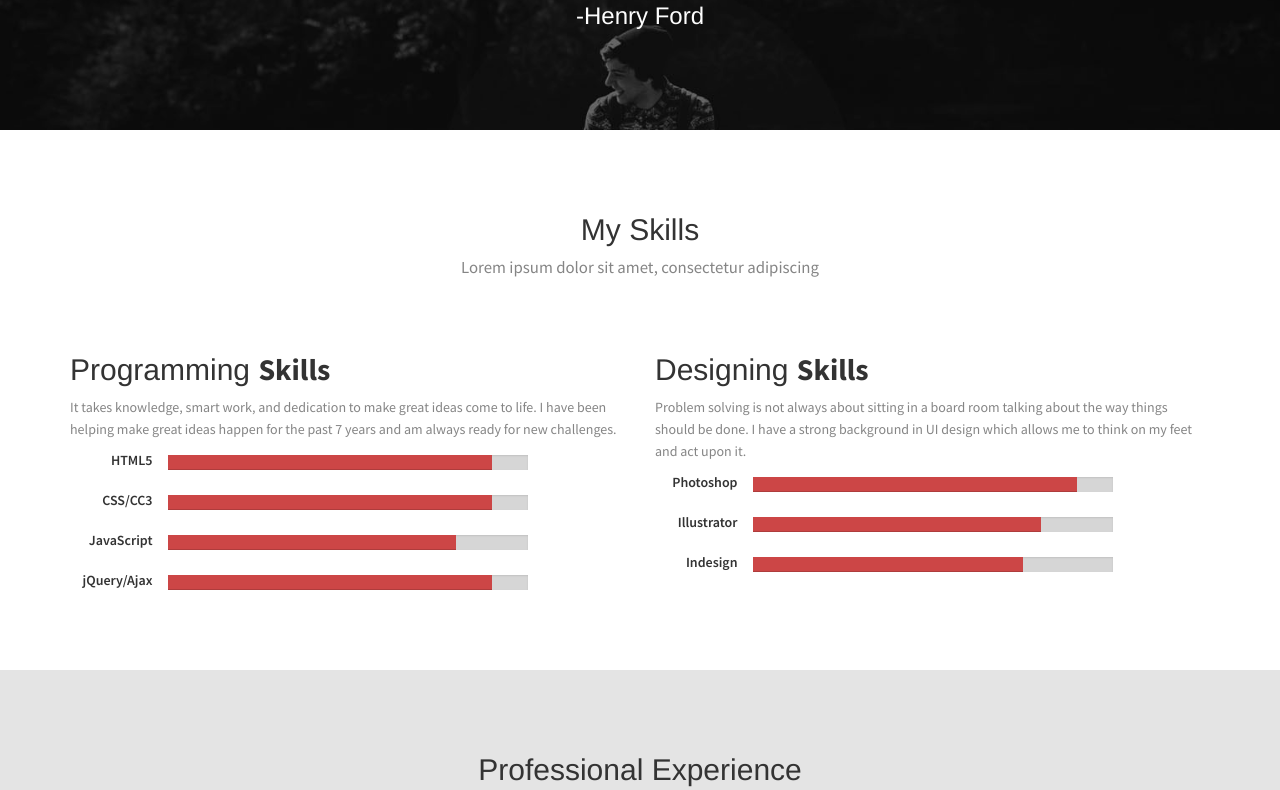
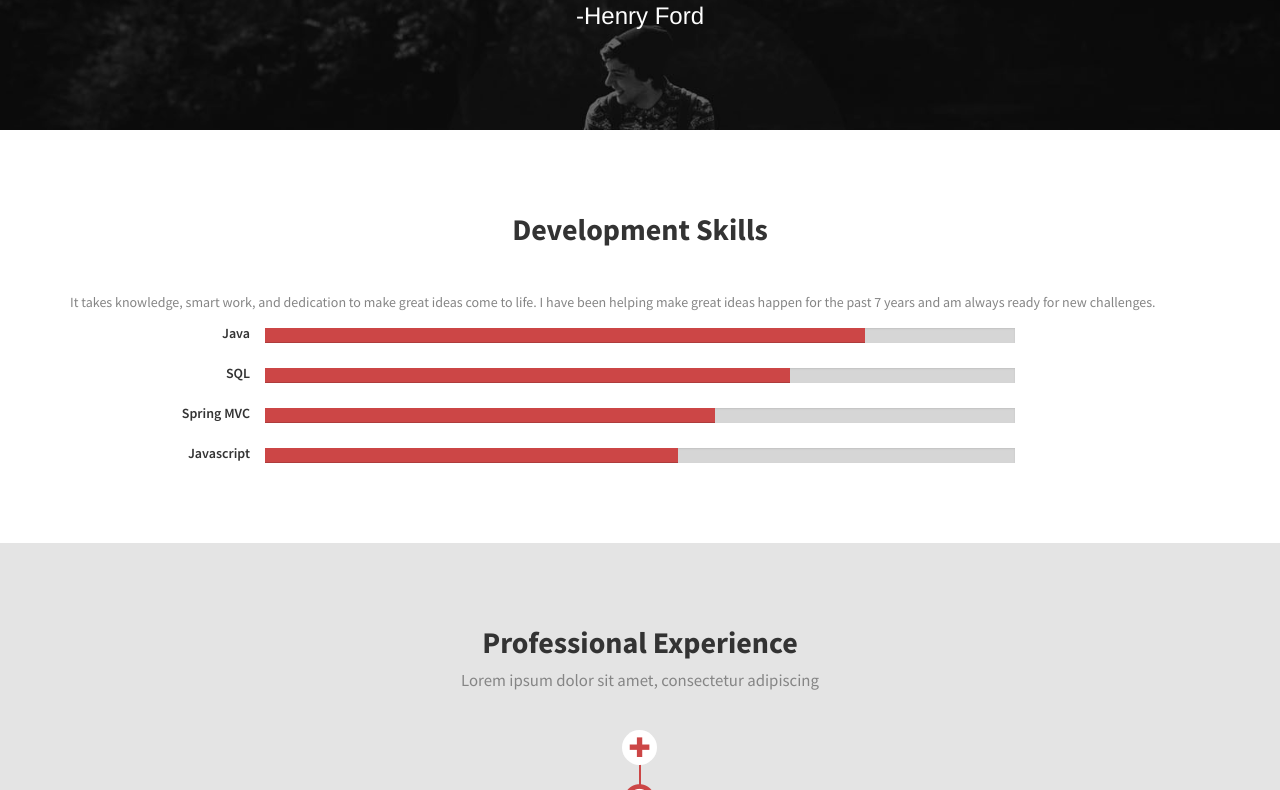
Before and after one commit to joshuabrenden/joshuabrenden.github.io, a plain HTML site: page index.html in a window 1280 px wide. Shown: the part 1569-2359 px from the top of the page. Drawn offline with Linux system fonts and the light colour scheme.

Commit message:
Continuing changes to personal site

```diff
--- a/index.html
+++ b/index.html
@@ -11,7 +11,7 @@
     <!--[if lt IE 9]>
     <meta http-equiv="X-UA-Compatible" content="IE=edge,chrome=1">
     <![endif]-->
-    <title>Neu Profile - Single page website</title>
+    <title>Josh Brenden</title>
     <meta name="description" content="">
     <meta name="author" content="WebThemez">
     <!--[if lt IE 9]>
@@ -42,7 +42,7 @@
                         <span class="icon-bar"></span>
                         <span class="icon-bar"></span>
                     </button>
-                    <a href="#" class="navbar-brand scroll-top logo"><b>Joshua Brenden</b></a>
+                    <a href="#" class="navbar-brand scroll-top logo"><b>Josh Brenden</b></a>
                 </div>
                 <!--/.navbar-header-->
                 <div id="main-nav" class="collapse navbar-collapse">
@@ -153,91 +153,49 @@
     <!--Skills-->
     <section id="skills" class="secPad white">
     	<div class="container">
-        <div class="heading text-center">
-                <!-- Heading -->
-                <h2>My Skills</h2>
-                <p>Lorem ipsum dolor sit amet, consectetur adipiscing</p>
-            </div>
         	<div class="row">
-                <div class="col-sm-6">
-                    <h2>Programming <strong>Skills</strong></h2>
+                <div class="col-sm-12">
+                    <h2 class="heading text-center"><strong>Development Skills</strong></h2>
                     <p class="mrgBtm20">
                         It takes knowledge, smart work, and dedication to make great ideas come to life. I have been helping make great ideas happen for the past 7 years and am always ready for new challenges.
 
                     </p>
                     <div class="row">
-                        <div class="col-md-2 skilltitle">HTML5</div>
+                        <div class="col-md-2 skilltitle">Java</div>
                         <div class="col-md-8">
                             <div class="progress">
-                                <div class="progress-bar" role="progressbar" aria-valuenow="90" aria-valuemin="0" aria-valuemax="100" style="width: 90%;">
+                                <div class="progress-bar" role="progressbar" aria-valuenow="90" aria-valuemin="0" aria-valuemax="100" style="width: 80%;">
                                     <span class="sr-only">90% Complete</span>
                                 </div>
                             </div>
                         </div>
                     </div>
                     <div class="row">
-                        <div class="col-md-2 skilltitle">CSS/CC3</div>
+                        <div class="col-md-2 skilltitle">SQL</div>
                         <div class="col-md-8">
                             <div class="progress">
-                                <div class="progress-bar" role="progressbar" aria-valuenow="90" aria-valuemin="0" aria-valuemax="100" style="width: 90%;">
-                                    <span class="sr-only">90% Complete</span>
-                                </div>
-                            </div>
-                        </div>
-                    </div>
-                    <div class="row">
-                        <div class="col-md-2 skilltitle">JavaScript</div>
-                        <div class="col-md-8">
-                            <div class="progress">
-                                <div class="progress-bar" role="progressbar" aria-valuenow="80" aria-valuemin="0" aria-valuemax="100" style="width: 80%;">
+                                <div class="progress-bar" role="progressbar" aria-valuenow="90" aria-valuemin="0" aria-valuemax="100" style="width: 70%;">
                                     <span class="sr-only">80% Complete</span>
                                 </div>
                             </div>
                         </div>
                     </div>
                     <div class="row">
-                        <div class="col-md-2 skilltitle">jQuery/Ajax</div>
+                        <div class="col-md-2 skilltitle">Spring MVC</div>
                         <div class="col-md-8">
                             <div class="progress">
-                                <div class="progress-bar" role="progressbar" aria-valuenow="90" aria-valuemin="0" aria-valuemax="100" style="width: 90%;">
-                                    <span class="sr-only">90% Complete</span>
-                                </div>
-                            </div>
-                        </div>
-                    </div>
-                </div>
-                <div class="col-sm-6">
-                    <h2>Designing <strong>Skills</strong></h2>
-                    <p class="mrgBtm20">
-                        Problem solving is not always about sitting in a board room talking about the way things should be done. I have a strong background in UI design which allows me to think on my feet and act upon it.
-
-                    </p>
-                    <div class="row">
-                        <div class="col-md-2 skilltitle">Photoshop</div>
-                        <div class="col-md-8">
-                            <div class="progress">
-                                <div class="progress-bar" role="progressbar" aria-valuenow="90" aria-valuemin="0" aria-valuemax="100" style="width: 90%;">
-                                    <span class="sr-only">90% Complete</span>
+                                <div class="progress-bar" role="progressbar" aria-valuenow="80" aria-valuemin="0" aria-valuemax="100" style="width: 60%;">
+                                    <span class="sr-only">70% Complete</span>
                                 </div>
                             </div>
                         </div>
                     </div>
                     <div class="row">
-                        <div class="col-md-2 skilltitle">Illustrator</div>
+                        <div class="col-md-2 skilltitle">Javascript</div>
                         <div class="col-md-8">
                             <div class="progress">
-                                <div class="progress-bar" role="progressbar" aria-valuenow="80" aria-valuemin="0" aria-valuemax="100" style="width: 80%;">
-                                    <span class="sr-only">80% Complete</span>
-                                </div>
-                            </div>
-                        </div>
-                    </div>
-                    <div class="row">
-                        <div class="col-md-2 skilltitle">Indesign</div>
-                        <div class="col-md-8">
-                            <div class="progress">
-                                <div class="progress-bar" role="progressbar" aria-valuenow="75" aria-valuemin="0" aria-valuemax="100" style="width: 75%;">
-                                    <span class="sr-only">75% Complete</span>
+                                <div class="progress-bar" role="progressbar" aria-valuenow="90" aria-valuemin="0" aria-valuemax="100" style="width: 55%;">
+                                    <span class="sr-only">60% Complete</span>
                                 </div>
                             </div>
                         </div>
@@ -252,7 +210,7 @@
     	<div class="container">
            <div class="heading text-center">
                 <!-- Heading -->
-                <h2>Professional Experience</h2>
+                <h2><strong>Professional Experience</strong></h2>
                 <p>Lorem ipsum dolor sit amet, consectetur adipiscing</p>
             </div>
         <div id="timeline"><div class="row timeline-movement timeline-movement-top">
```
